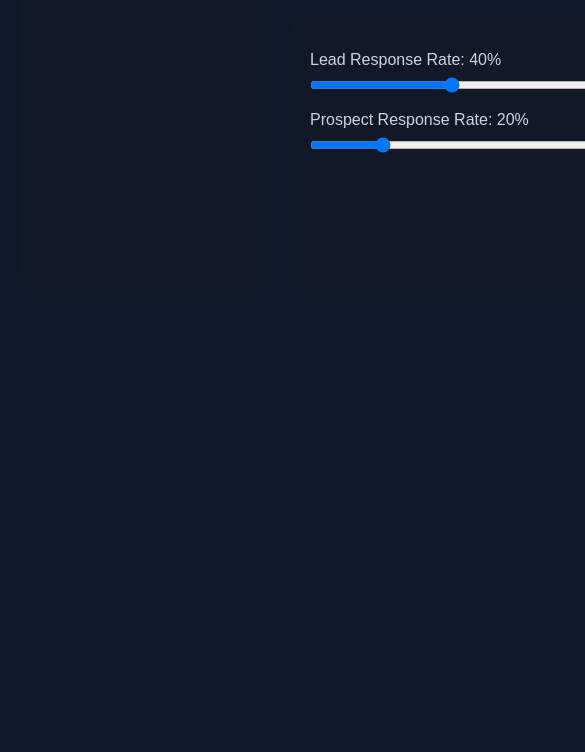
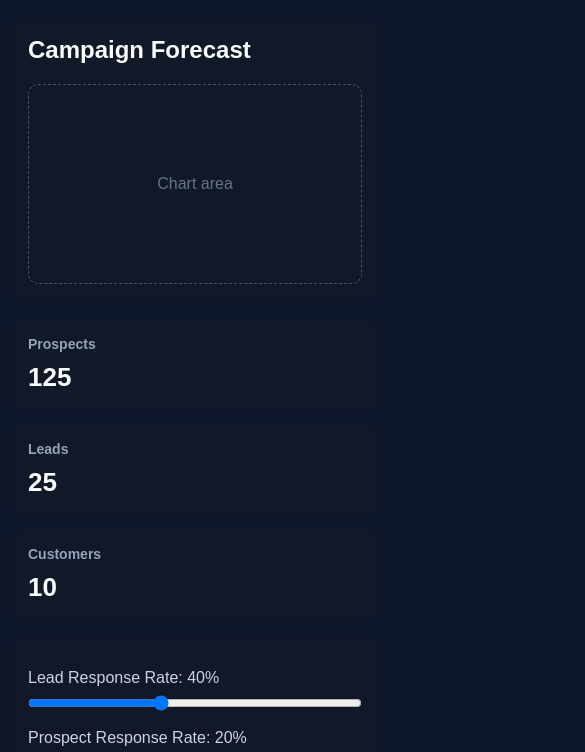
Before and after one commit to adamov-qa/programming-fundamentals-ai-exam, a plain HTML site: page index.html in a window 390 px wide. Shown: the part 533-1285 px from the top of the page, 585 px wide, since content can reach past the window. Before the commit the page ends 844 px from the top, so only its background shows below. Drawn offline with Linux system fonts and the light colour scheme.

Commit message:
Improve responsive dashboard layout

```diff
--- a/styles.css
+++ b/styles.css
@@ -106,3 +106,49 @@ body {
 .sliders input[type="range"] {
     width: 100%;
 }
+@media (max-width: 900px) {
+    .app {
+        grid-template-columns: 1fr;
+    }
+
+    .dashboard {
+        grid-template-columns: 1fr;
+    }
+
+    .stats-panel {
+        grid-template-columns: repeat(3, 1fr);
+    }
+
+    .sliders {
+        grid-column: 1;
+    }
+}
+
+@media (max-width: 600px) {
+    .app {
+        padding: 12px;
+    }
+
+    .sidebar,
+    .chart-panel,
+    .stat-card,
+    .sliders {
+        padding: 16px;
+    }
+
+    .stats-panel {
+        grid-template-columns: 1fr;
+    }
+
+    .chart-panel {
+        min-height: 280px;
+    }
+
+    .chart-placeholder {
+        min-height: 200px;
+    }
+
+    .stat-card strong {
+        font-size: 26px;
+    }
+}
```
